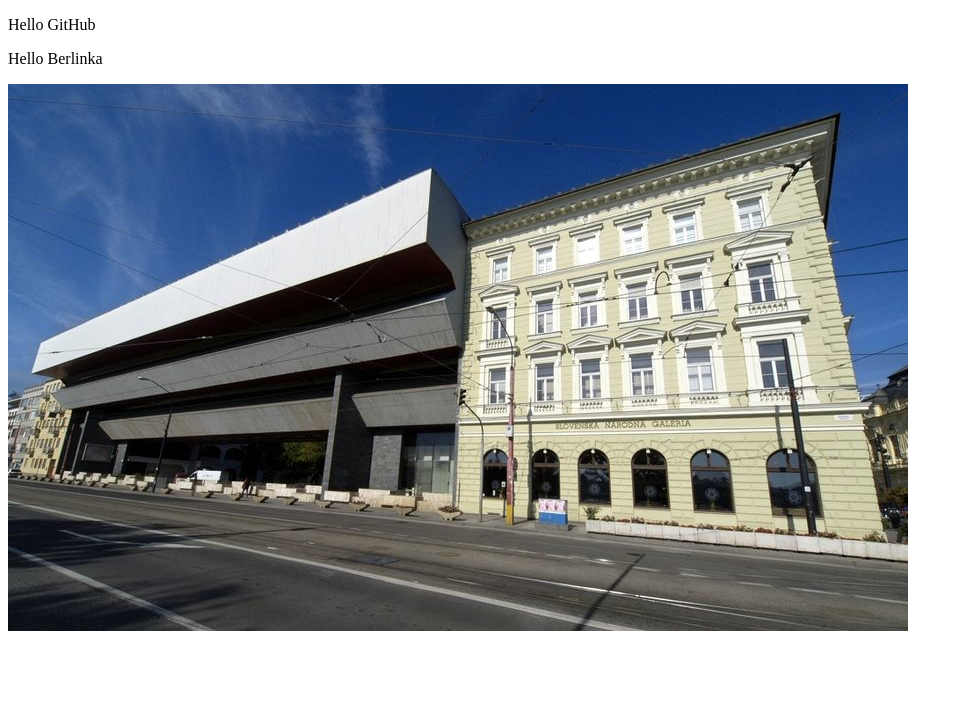
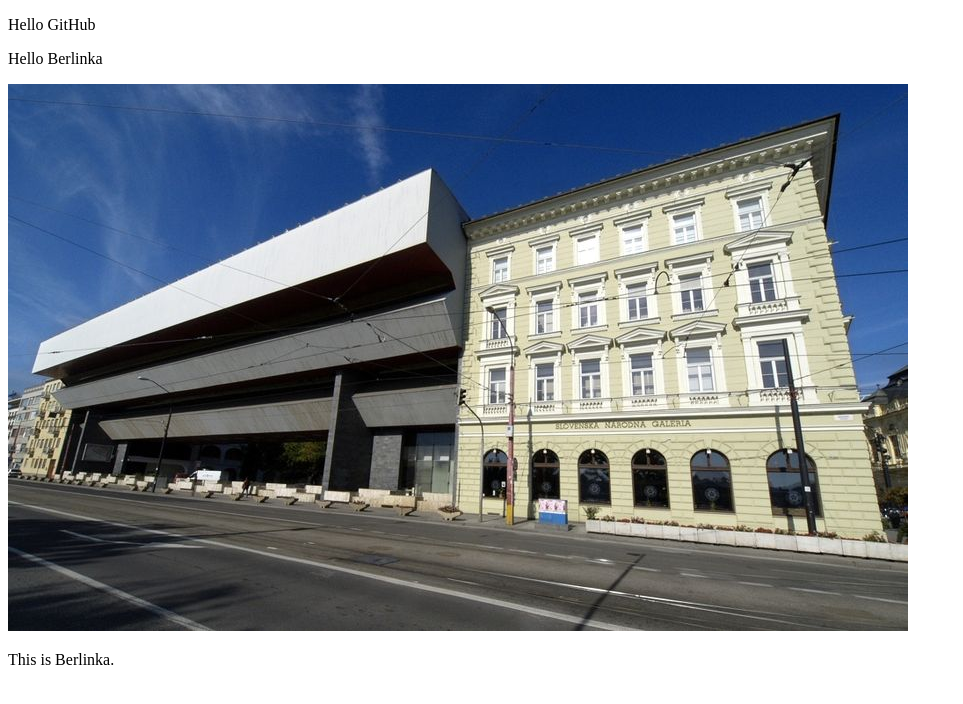
Before and after one commit to phillchill/hello-git, a plain HTML site: page index.html in a window 1280 px wide. Shown: the whole page, without its empty margins (0-963 px from the left). Drawn offline with Linux system fonts and the light colour scheme.

Commit message:
add caption to image

```diff
--- a/index.html
+++ b/index.html
@@ -7,5 +7,6 @@
 <p>Hello GitHub</p>
 <p>Hello Berlinka</p>
 <img src="img/sng.jpg" alt="sng">
+<p>This is Berlinka.</p>
 </body>
 </html>
```
